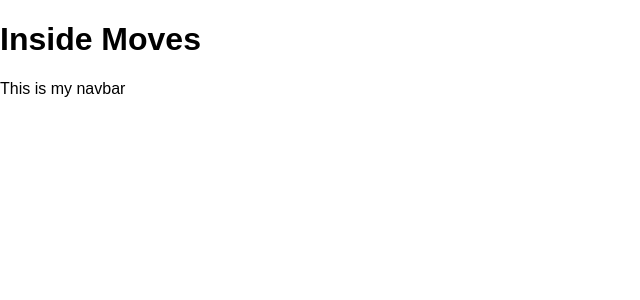
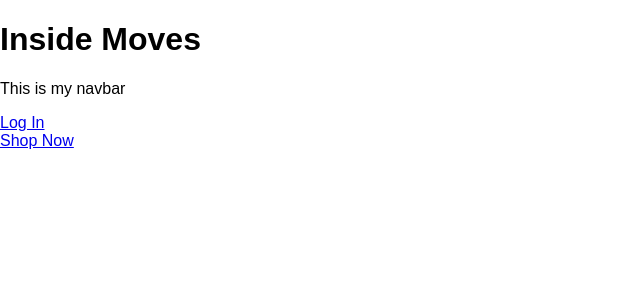
Before and after one commit to charlenegipulan/insidemoves, a React (Create React App) app: page / in a window 1280 px wide. Shown: the top 300 px of the page, without its empty margins (0-640 px from the left). Built offline with nearby package versions, Linux system fonts and the light colour scheme.

Commit message:
initial routing to pages

```diff
--- /dev/null
+++ b/routes/api.js
@@ -0,0 +1,4 @@
+var express = require('express');
+var router = express.Router();
+
+module.exports = router;
--- a/src/components/NavBar/NavBar.jsx
+++ b/src/components/NavBar/NavBar.jsx
@@ -1,8 +1,11 @@
 import React from 'react';
-
+import {Link} from 'react-router-dom';
 const NavBar = (props) => {
     return(
-        <p>This is my navbar</p>
+        <div className="NavBar">
+                <p>This is my navbar</p>
+                <Link to="/login" className="LogInButton">Log In</Link>
+        </div>
     )
 }
 
--- /dev/null
+++ b/src/components/ShopButton/ShopButton.jsx
@@ -0,0 +1,12 @@
+import React from 'react';
+import { Link } from 'react-router-dom';
+
+const ShopButton = (props) => {
+  return (
+    <div>
+        <Link to="/shop" className="ShopButton">Shop Now</Link>
+    </div>
+  );
+}
+
+export default ShopButton;
--- a/src/pages/App/App.jsx
+++ b/src/pages/App/App.jsx
@@ -1,6 +1,14 @@
 import React, { Component } from 'react';
 import './App.css';
 import LandingPage from '../LandingPage/LandingPage';
+import ShopPage from '../ShopPage/ShopPage';
+import {
+  BrowserRouter as Router,
+  Switch,
+  Route,
+  Redirect
+} from 'react-router-dom'
+import LogInPage from '../LogInPage/LogInPage';
 
 class App extends Component {
   constructor(props) {
@@ -13,7 +21,19 @@ class App extends Component {
   render() {
     return (
       <div>
-          <LandingPage />
+        <Router>
+          <Switch>
+            <Route exact path="/" render={() =>
+              <LandingPage />
+            } />
+            <Route exact path="/shop" render={() =>
+              <ShopPage />
+            } />
+            <Route exact path="/login" render={() =>
+              <LogInPage />
+            } />
+          </Switch>
+        </Router>
       </div>
     );
   }
--- a/src/pages/LandingPage/LandingPage.jsx
+++ b/src/pages/LandingPage/LandingPage.jsx
@@ -3,6 +3,7 @@ import { Link } from 'react-router-dom';
 import './LandingPage.css';
 import Header from '../../components/Header/Header'
 import NavBar from '../../components/NavBar/NavBar'
+import ShopButton from '../../components/ShopButton/ShopButton'
 
 const LandingPage = (props) => {
 
@@ -12,6 +13,9 @@ const LandingPage = (props) => {
                 <Header />
                 <NavBar />
             </header>
+            <div>
+                <ShopButton />
+            </div>
         </div>
     )
 }
--- /dev/null
+++ b/src/pages/LogInPage/LogInPage.jsx
@@ -0,0 +1,17 @@
+import React from 'react';
+import Header from '../../components/Header/Header'
+import NavBar from '../../components/NavBar/NavBar'
+
+const LogInPage = (props) => {
+
+    return (
+        <div className="LogInPage">
+            <header className="LogInPage-header">
+                <Header />
+                <NavBar />
+            </header>
+        </div>
+    )
+}
+
+export default LogInPage;
--- /dev/null
+++ b/src/pages/ShopPage/ShopPage.jsx
@@ -0,0 +1,17 @@
+import React from 'react';
+import Header from '../../components/Header/Header'
+import NavBar from '../../components/NavBar/NavBar'
+
+const ShopPage = (props) => {
+
+    return (
+        <div className="ShopPage">
+            <header className="ShopPage-header">
+                <Header />
+                <NavBar />
+            </header>
+        </div>
+    )
+}
+
+export default ShopPage;
```
Also changed, not shown: seeds.js (added), src/components/ShopButton/ShopButton.css (added), src/pages/LogInPage/LogInPage.css (added).
